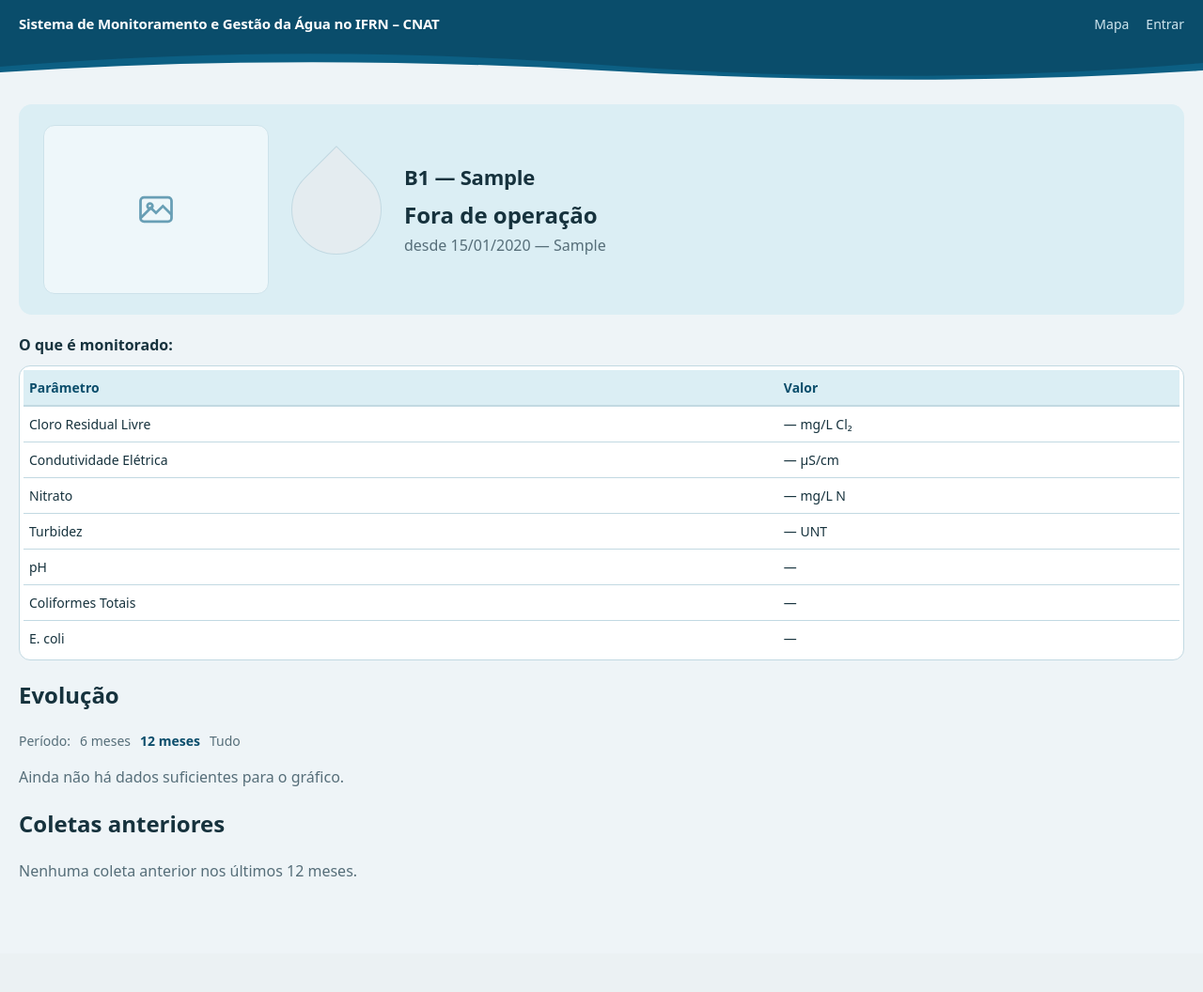
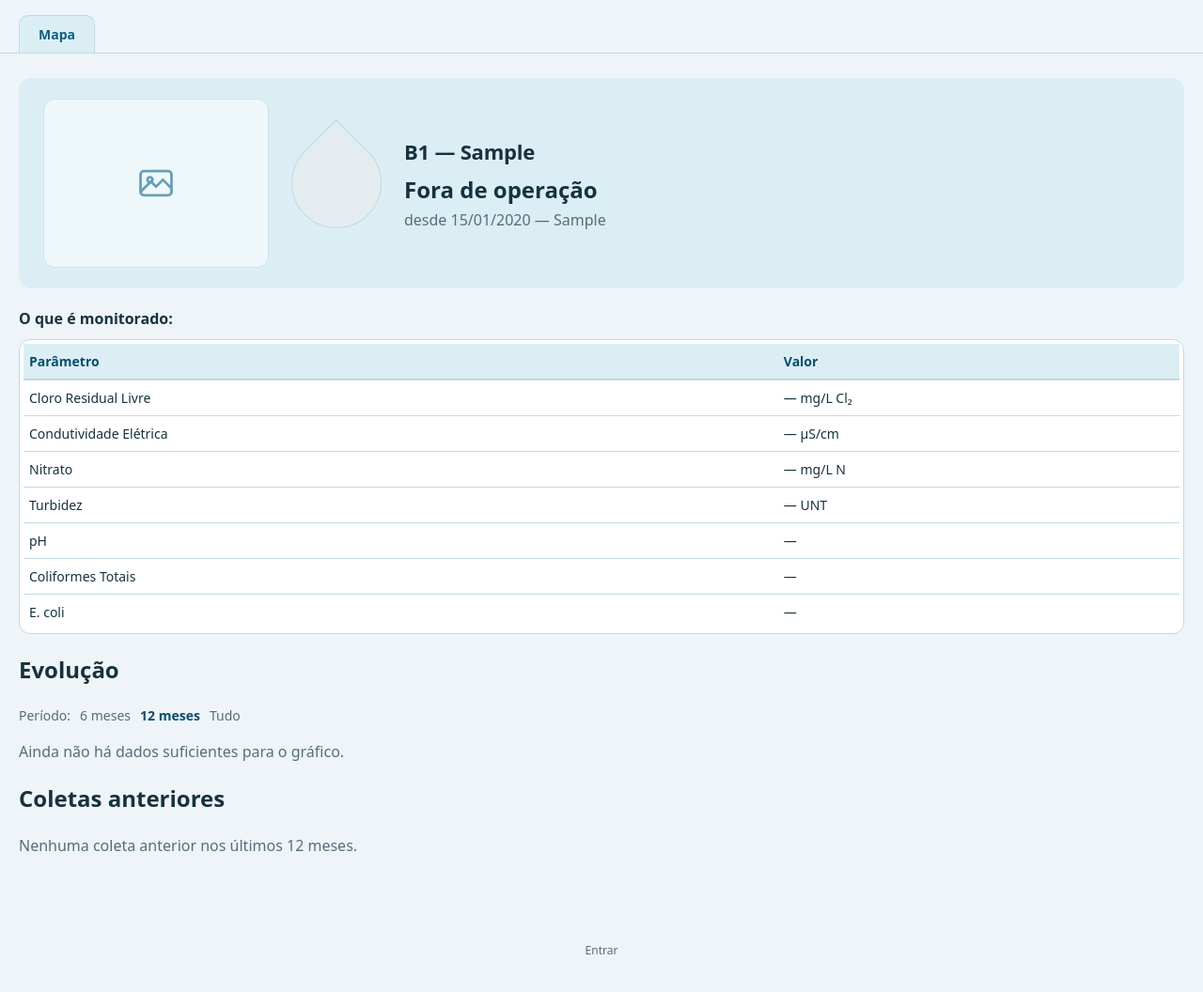
Before and after one commit to Cecilia-eng-05/sistema-ifrn-agua-bebedouros, a Django app: page /bebedouros/1/ in a window 1280 px wide. Shown: the whole page at 94% size. Before the commit the page ends 933 px from the top, so only its background shows below. Run offline with Django 5.2, Linux system fonts and the light colour scheme; tables that the repository leaves empty hold one stand-in row (values such as "Sample post").

Commit message:
style: cabeçalho do visitante vira abas, no lugar da barra azul institucional
Telas públicas (mapa, e futuramente "Entenda o IQA-B") mostram só uma
tira de abas no topo, no estilo abas de navegador — a barra escura com
o nome do sistema, usada nas telas internas, some para quem não está
logado. O link de "Entrar" muda de lugar: sai do topo e vira um link
discreto no rodapé, para não competir visualmente com as abas nem soar
como se fosse parte do conteúdo para o visitante comum.

Preparado para receber a aba "Entenda o IQA-B" mais adiante — é só
acrescentar um <a class="aba"> a mais.

Co-Authored-By: Claude Sonnet 5 <noreply@anthropic.com>

```diff
--- a/bebedouros/templates/bebedouros/base.html
+++ b/bebedouros/templates/bebedouros/base.html
@@ -47,6 +47,26 @@
     }
     .topo nav a:hover, .topo .sair-btn:hover { color: #fff; text-decoration: underline; }
     .onda { display: block; width: 100%; height: 34px; }
+
+    /* Cabeçalho das telas públicas — abas, no lugar da barra do topo */
+    .abas-publicas {
+      display: flex; gap: 4px; max-width: 1320px; margin: 0 auto;
+      padding: 16px 20px 0; border-bottom: 1px solid var(--borda);
+    }
+    .aba {
+      display: inline-block; padding: 9px 20px; border-radius: 10px 10px 0 0;
+      background: var(--clara); color: var(--profunda-2); text-decoration: none;
+      font-size: 14px; font-weight: 600;
+      border: 1px solid var(--borda); border-bottom: none;
+    }
+    .aba:hover { background: #eef7fa; }
+    .aba-ativa {
+      background: var(--fundo); color: var(--profunda); font-weight: 700;
+      margin-bottom: -1px; border-bottom: 1px solid var(--fundo);
+    }
+    .rodape-publico { text-align: center; padding: 10px 20px 34px; }
+    .rodape-publico a { color: var(--tinta-suave); font-size: 12px; text-decoration: none; }
+    .rodape-publico a:hover { text-decoration: underline; }
 
     main { max-width: 1320px; margin: 0 auto; padding: 26px 20px 60px; }
     h1 { font-size: 22px; font-weight: 650; letter-spacing: -0.01em; margin: 0 0 6px; }
@@ -261,11 +281,11 @@
   </style>
 </head>
 <body>
+  {% if user.is_authenticated %}
     <header class="topo">
       <div class="topo-inner">
         <span class="topo-nome">Sistema de Monitoramento e Gestão da Água no IFRN&nbsp;&ndash;&nbsp;CNAT</span>
         <nav>
-        {% if user.is_authenticated %}
           <a href="{% url 'inicio' %}">Início</a>
           <a href="{% url 'coleta_list' %}">Coletas</a>
           <a href="/admin/bebedouros/bebedouro/">Bebedouros</a>
@@ -273,10 +293,6 @@
             {% csrf_token %}
             <button type="submit" class="sair-btn">Sair</button>
           </form>
-        {% else %}
-          <a href="{% url 'mapa' %}">Mapa</a>
-          <a href="{% url 'login' %}">Entrar</a>
-        {% endif %}
         </nav>
       </div>
       <svg class="onda" viewBox="0 0 1440 34" preserveAspectRatio="none" aria-hidden="true">
@@ -284,11 +300,21 @@
         <path d="M0 26 C 240 12, 480 12, 720 24 S 1200 38, 1440 24 L1440 34 L0 34 Z" fill="#eef4f7"/>
       </svg>
     </header>
+  {% else %}
+    <nav class="abas-publicas">
+      <a href="{% url 'mapa' %}" class="aba{% if request.resolver_match.url_name == 'mapa' %} aba-ativa{% endif %}">Mapa</a>
+    </nav>
+  {% endif %}
   <main>
     {% for message in messages %}
       <div class="msg {{ message.tags }}">{{ message }}</div>
     {% endfor %}
     {% block conteudo %}{% endblock %}
   </main>
+  {% if not user.is_authenticated %}
+    <footer class="rodape-publico">
+      <a href="{% url 'login' %}">Entrar</a>
+    </footer>
+  {% endif %}
 </body>
 </html>
```
Also changed, not shown: bebedouros/tests/test_mapa.py (+9 -0 lines). Lines whose indentation alone changed are shown as unchanged.
